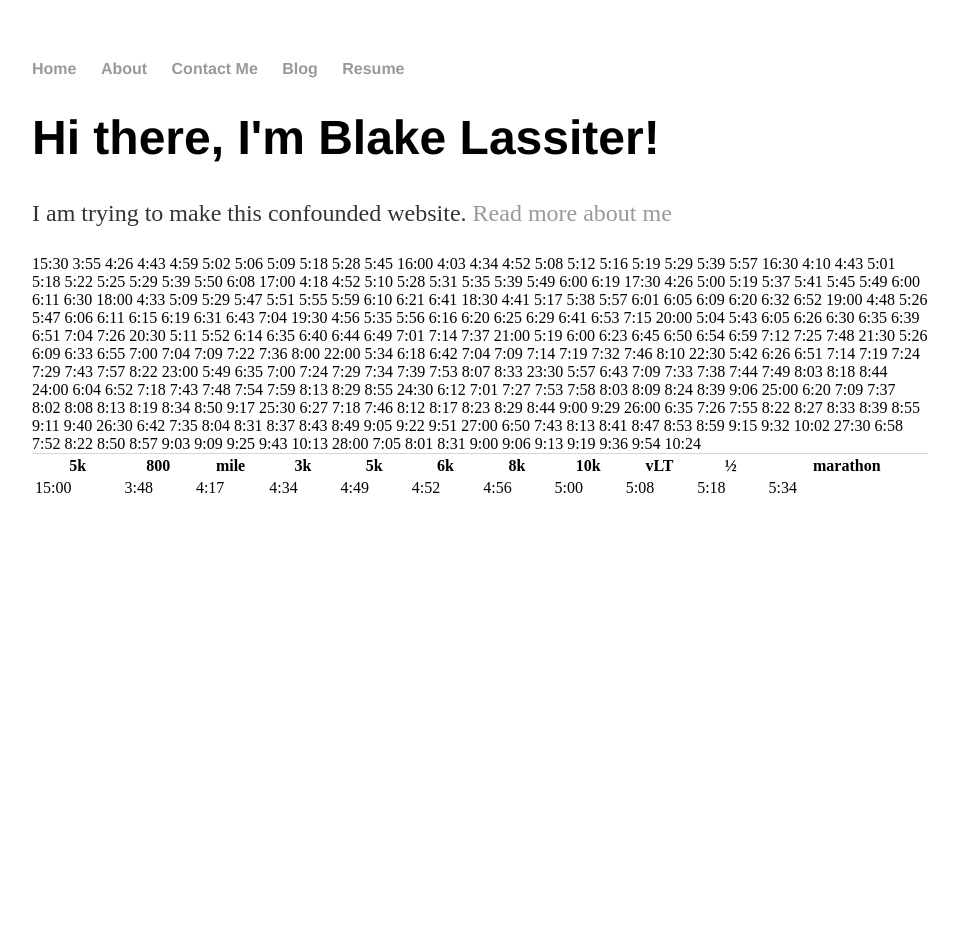
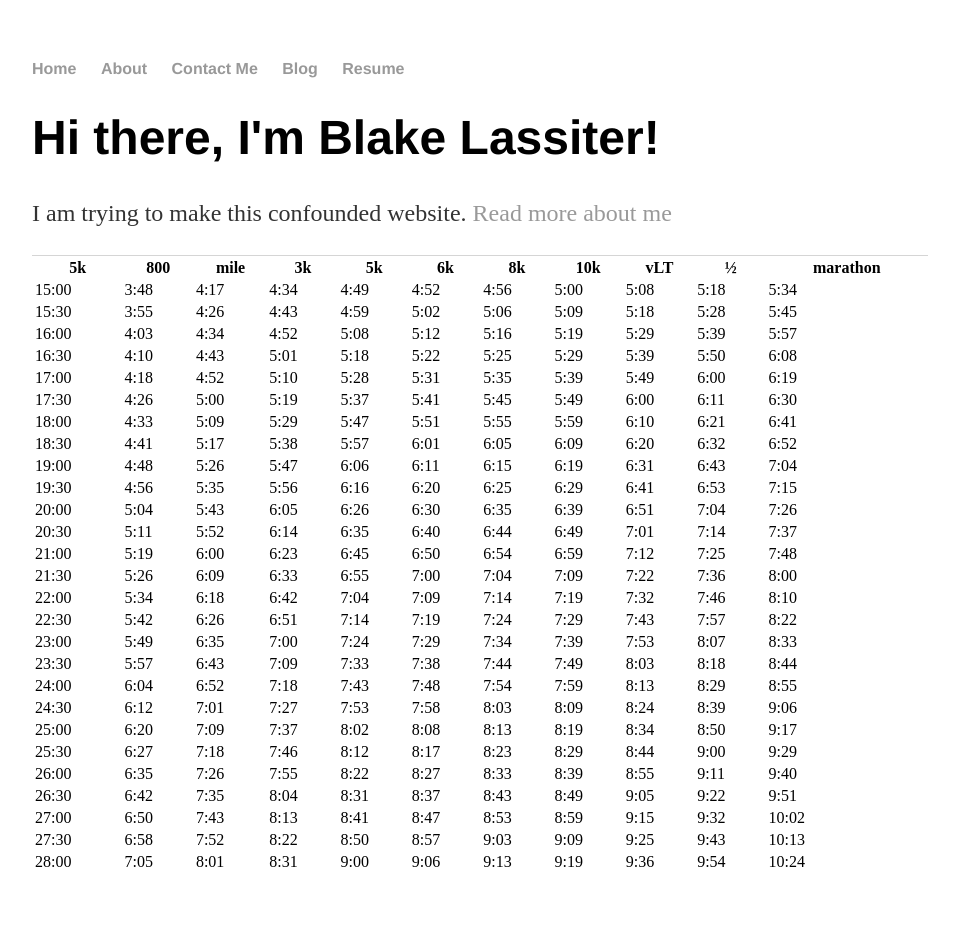
Before and after one commit to balassit/balassit.github.io, a Jekyll site: the page built from index.html, in a window 1280 px wide. Shown: the whole page, without its empty margins (160-1119 px from the left). Built offline with Jekyll 4.4.1, drawn with Linux system fonts in a browser that asks for light colours; before the commit the page ends 900 px from its top, so only the background shows below that; some of the changed lines change nothing that is shown.

Commit message:
Update index.html

```diff
--- a/index.html
+++ b/index.html
@@ -8,34 +8,60 @@ title: Blake Lassiter
 <table style="width:100%">
   <tr>
 <th>5k</th> 	<th>800</th>	<th>mile</th>	<th>3k</th>	<th>5k</th>	<th>6k</th>	<th>8k</th>	<th>10k</th>	<th>vLT</th>	<th>½</th>	<th>marathon</th>
+
 <tr>
-	<td>15:00</td>	<td>3:48</td>	<td>4:17</td>	<td>4:34</td>	<td>4:49</td>	<td>4:52</td>	<td>4:56</td>	<td>5:00</td>	<td>5:08</td>	<td>5:18</td>	<td>5:34</td>
-</tr>
-15:30	3:55	4:26	4:43	4:59	5:02	5:06	5:09	5:18	5:28	5:45
-16:00	4:03	4:34	4:52	5:08	5:12	5:16	5:19	5:29	5:39	5:57
-16:30	4:10	4:43	5:01	5:18	5:22	5:25	5:29	5:39	5:50	6:08
-17:00	4:18	4:52	5:10	5:28	5:31	5:35	5:39	5:49	6:00	6:19
-17:30	4:26	5:00	5:19	5:37	5:41	5:45	5:49	6:00	6:11	6:30
-18:00	4:33	5:09	5:29	5:47	5:51	5:55	5:59	6:10	6:21	6:41
-18:30	4:41	5:17	5:38	5:57	6:01	6:05	6:09	6:20	6:32	6:52
-19:00	4:48	5:26	5:47	6:06	6:11	6:15	6:19	6:31	6:43	7:04
-19:30	4:56	5:35	5:56	6:16	6:20	6:25	6:29	6:41	6:53	7:15
-20:00	5:04	5:43	6:05	6:26	6:30	6:35	6:39	6:51	7:04	7:26
-20:30	5:11	5:52	6:14	6:35	6:40	6:44	6:49	7:01	7:14	7:37
-21:00	5:19	6:00	6:23	6:45	6:50	6:54	6:59	7:12	7:25	7:48
-21:30	5:26	6:09	6:33	6:55	7:00	7:04	7:09	7:22	7:36	8:00
-22:00	5:34	6:18	6:42	7:04	7:09	7:14	7:19	7:32	7:46	8:10
-22:30	5:42	6:26	6:51	7:14	7:19	7:24	7:29	7:43	7:57	8:22
-23:00	5:49	6:35	7:00	7:24	7:29	7:34	7:39	7:53	8:07	8:33
-23:30	5:57	6:43	7:09	7:33	7:38	7:44	7:49	8:03	8:18	8:44
-24:00	6:04	6:52	7:18	7:43	7:48	7:54	7:59	8:13	8:29	8:55
-24:30	6:12	7:01	7:27	7:53	7:58	8:03	8:09	8:24	8:39	9:06
-25:00	6:20	7:09	7:37	8:02	8:08	8:13	8:19	8:34	8:50	9:17
-25:30	6:27	7:18	7:46	8:12	8:17	8:23	8:29	8:44	9:00	9:29
-26:00	6:35	7:26	7:55	8:22	8:27	8:33	8:39	8:55	9:11	9:40
-26:30	6:42	7:35	8:04	8:31	8:37	8:43	8:49	9:05	9:22	9:51
-27:00	6:50	7:43	8:13	8:41	8:47	8:53	8:59	9:15	9:32	10:02
-27:30	6:58	7:52	8:22	8:50	8:57	9:03	9:09	9:25	9:43	10:13
-28:00	7:05	8:01	8:31	9:00	9:06	9:13	9:19	9:36	9:54	10:24
+<td>15:00</td> <td>3:48</td> <td>4:17</td> <td>4:34</td> <td>4:49</td> <td>4:52</td> <td>4:56</td> <td>5:00</td> <td>5:08</td> <td>5:18</td> <td>5:34</td></tr>
+<tr>
+<td>15:30</td> <td>3:55</td> <td>4:26</td> <td>4:43</td> <td>4:59</td> <td>5:02</td> <td>5:06</td> <td>5:09</td> <td>5:18</td> <td>5:28</td> <td>5:45</td></tr>
+<tr>
+<td>16:00</td> <td>4:03</td> <td>4:34</td> <td>4:52</td> <td>5:08</td> <td>5:12</td> <td>5:16</td> <td>5:19</td> <td>5:29</td> <td>5:39</td> <td>5:57</td> </tr>
+<tr>
+<td>16:30</td> <td>4:10</td> <td>4:43</td> <td>5:01</td> <td>5:18</td> <td>5:22</td> <td>5:25</td> <td>5:29</td> <td>5:39</td> <td>5:50</td> <td>6:08</td> </tr>
+<tr>
+<td>17:00</td> <td>4:18</td> <td>4:52</td> <td>5:10</td> <td>5:28</td> <td>5:31</td> <td>5:35</td> <td>5:39</td> <td>5:49</td> <td>6:00</td> <td>6:19</td> </tr>
+<tr>
+<td>17:30</td> <td>4:26</td> <td>5:00</td> <td>5:19</td> <td>5:37</td> <td>5:41</td> <td>5:45</td> <td>5:49</td> <td>6:00</td> <td>6:11</td> <td>6:30</td> </tr>
+<tr>
+<td>18:00</td> <td>4:33</td> <td>5:09</td> <td>5:29</td> <td>5:47</td> <td>5:51</td> <td>5:55</td> <td>5:59</td> <td>6:10</td> <td>6:21</td> <td>6:41</td> </tr>
+<tr>
+<td>18:30</td> <td>4:41</td> <td>5:17</td> <td>5:38</td> <td>5:57</td> <td>6:01</td> <td>6:05</td> <td>6:09</td> <td>6:20</td> <td>6:32</td> <td>6:52</td> </tr>
+<tr>
+<td>19:00</td> <td>4:48</td> <td>5:26</td> <td>5:47</td> <td>6:06</td> <td>6:11</td> <td>6:15</td> <td>6:19</td> <td>6:31</td> <td>6:43</td> <td>7:04</td> </tr>
+<tr>
+<td>19:30</td> <td>4:56</td> <td>5:35</td> <td>5:56</td> <td>6:16</td> <td>6:20</td> <td>6:25</td> <td>6:29</td> <td>6:41</td> <td>6:53</td> <td>7:15</td> </tr>
+<tr>
+<td>20:00</td> <td>5:04</td> <td>5:43</td> <td>6:05</td> <td>6:26</td> <td>6:30</td> <td>6:35</td> <td>6:39</td> <td>6:51</td> <td>7:04</td> <td>7:26</td> </tr>
+<tr>
+<td>20:30</td> <td>5:11</td> <td>5:52</td> <td>6:14</td> <td>6:35</td> <td>6:40</td> <td>6:44</td> <td>6:49</td> <td>7:01</td> <td>7:14</td> <td>7:37</td> </tr>
+<tr>
+<td>21:00</td> <td>5:19</td> <td>6:00</td> <td>6:23</td> <td>6:45</td> <td>6:50</td> <td>6:54</td> <td>6:59</td> <td>7:12</td> <td>7:25</td> <td>7:48</td> </tr>
+<tr>
+<td>21:30</td> <td>5:26</td> <td>6:09</td> <td>6:33</td> <td>6:55</td> <td>7:00</td> <td>7:04</td> <td>7:09</td> <td>7:22</td> <td>7:36</td> <td>8:00</td> </tr>
+<tr>
+<td>22:00</td> <td>5:34</td> <td>6:18</td> <td>6:42</td> <td>7:04</td> <td>7:09</td> <td>7:14</td> <td>7:19</td> <td>7:32</td> <td>7:46</td> <td>8:10</td> </tr>
+<tr>
+<td>22:30</td> <td>5:42</td> <td>6:26</td> <td>6:51</td> <td>7:14</td> <td>7:19</td> <td>7:24</td> <td>7:29</td> <td>7:43</td> <td>7:57</td> <td>8:22</td> </tr>
+<tr>
+<td>23:00</td> <td>5:49</td> <td>6:35</td> <td>7:00</td> <td>7:24</td> <td>7:29</td> <td>7:34</td> <td>7:39</td> <td>7:53</td> <td>8:07</td> <td>8:33</td> </tr>
+<tr>
+<td>23:30</td> <td>5:57</td> <td>6:43</td> <td>7:09</td> <td>7:33</td> <td>7:38</td> <td>7:44</td> <td>7:49</td> <td>8:03</td> <td>8:18</td> <td>8:44</td> </tr>
+<tr>
+<td>24:00</td> <td>6:04</td> <td>6:52</td> <td>7:18</td> <td>7:43</td> <td>7:48</td> <td>7:54</td> <td>7:59</td> <td>8:13</td> <td>8:29</td> <td>8:55</td> </tr>
+<tr>
+<td>24:30</td> <td>6:12</td> <td>7:01</td> <td>7:27</td> <td>7:53</td> <td>7:58</td> <td>8:03</td> <td>8:09</td> <td>8:24</td> <td>8:39</td> <td>9:06</td> </tr>
+<tr>
+<td>25:00</td> <td>6:20</td> <td>7:09</td> <td>7:37</td> <td>8:02</td> <td>8:08</td> <td>8:13</td> <td>8:19</td> <td>8:34</td> <td>8:50</td> <td>9:17</td> </tr>
+<tr>
+<td>25:30</td> <td>6:27</td> <td>7:18</td> <td>7:46</td> <td>8:12</td> <td>8:17</td> <td>8:23</td> <td>8:29</td> <td>8:44</td> <td>9:00</td> <td>9:29</td> </tr>
+<tr>
+<td>26:00</td> <td>6:35</td> <td>7:26</td> <td>7:55</td> <td>8:22</td> <td>8:27</td> <td>8:33</td> <td>8:39</td> <td>8:55</td> <td>9:11</td> <td>9:40</td> </tr>
+<tr>
+<td>26:30</td> <td>6:42</td> <td>7:35</td> <td>8:04</td> <td>8:31</td> <td>8:37</td> <td>8:43</td> <td>8:49</td> <td>9:05</td> <td>9:22</td> <td>9:51</td> </tr>
+<tr>
+<td>27:00</td> <td>6:50</td> <td>7:43</td> <td>8:13</td> <td>8:41</td> <td>8:47</td> <td>8:53</td> <td>8:59</td> <td>9:15</td> <td>9:32</td> <td>10:02</td> </tr>
+<tr>
+<td>27:30</td> <td>6:58</td> <td>7:52</td> <td>8:22</td> <td>8:50</td> <td>8:57</td> <td>9:03</td> <td>9:09</td> <td>9:25</td> <td>9:43</td> <td>10:13</td> </tr>
+<tr>
+<td>28:00</td> <td>7:05</td> <td>8:01</td> <td>8:31</td> <td>9:00</td> <td>9:06</td> <td>9:13</td> <td>9:19</td> <td>9:36</td> <td>9:54</td> <td>10:24</td> </tr>
   </tr>
 </div><!-- /.blurb -->
```
